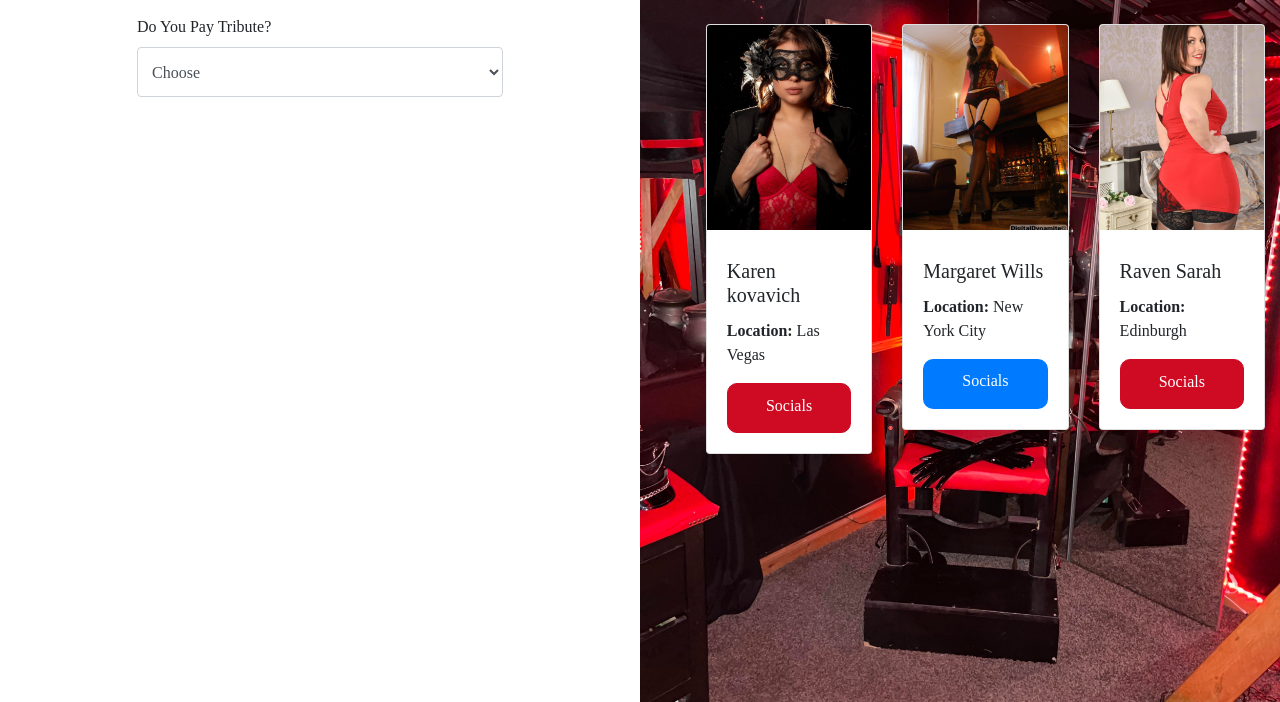
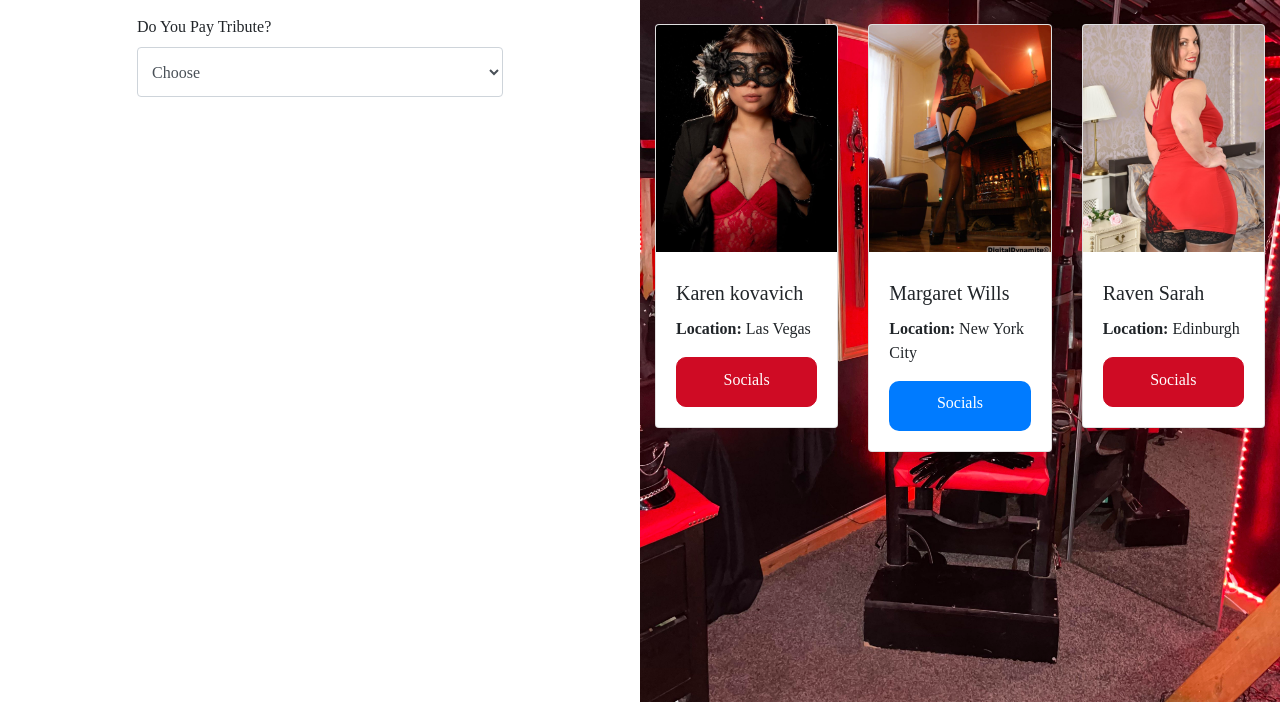
Before and after one commit to eleanorhale/domme, a plain HTML site: page index.html in a window 1280 px wide. Shown: the part 98-800 px from the top of the page. Drawn offline with Linux system fonts and the light colour scheme; no server answers; a web font is replaced by a local one.

Commit message:
Update index.html

```diff
--- a/index.html
+++ b/index.html
@@ -555,7 +555,7 @@ img {
                 <div id="me-ban" class="col-sm-12 col-lg-6 col-md-6">
 
 
-                <div class="offset-lg-1 mt30">
+                <div class="mt30">
                 <div class="row">
                 <div class="col-sm-12 col-lg-4 col-md-4">
 
```
